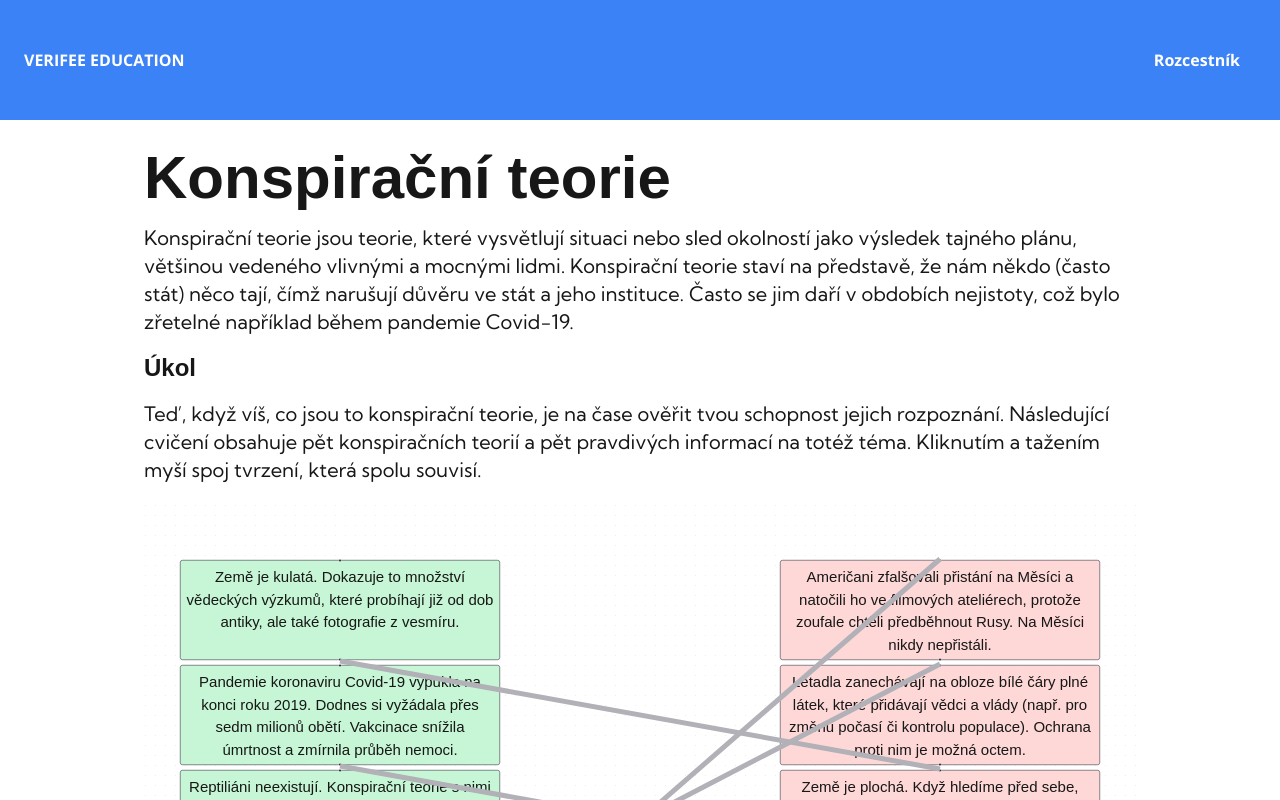
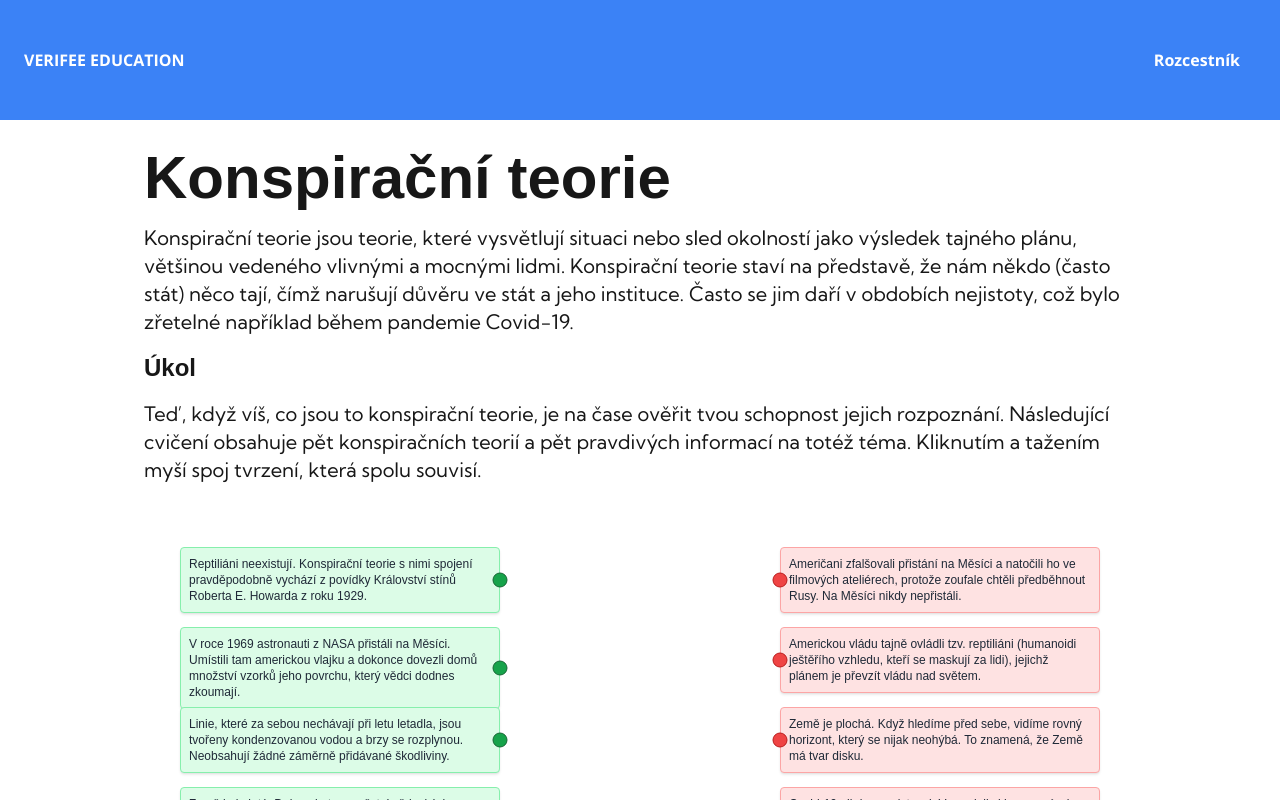
Before and after one commit to silverhardliner/verifee-edu-app, a Next.js app: page /konspiracni-teorie in a window 1280 px wide. Shown: the top 800 px of the page. Built offline with nearby package versions, Linux system fonts and the light colour scheme; a web font is replaced by a local one.

Commit message:
improved interactive window

```diff
--- a/app/data/exercises.tsx
+++ b/app/data/exercises.tsx
@@ -10,6 +10,23 @@ const exercises = {
     info: "Konspirační teorie jsou teorie, které vysvětlují situaci nebo sled okolností jako výsledek tajného plánu, většinou vedeného vlivnými a mocnými lidmi. Konspirační teorie staví na představě, že nám někdo (často stát) něco tají, čímž narušují důvěru ve stát a jeho instituce. Často se jim daří v obdobích nejistoty, což bylo zřetelné například během pandemie Covid-19.",
     task: "Teď, když víš, co jsou to konspirační teorie, je na čase ověřit tvou schopnost jejich rozpoznání. Následující cvičení obsahuje pět konspiračních teorií a pět pravdivých informací na totéž téma. Kliknutím a tažením myší spoj tvrzení, která spolu souvisí.",
     interactive: <ConnectColumns />,
+    sources: [
+      {
+        id: 1,
+        text: "Merriam-Webster Dictionary - Conspiracy Theory",
+        url: "https://www.merriam-webster.com/dictionary/conspiracy%20theory"
+      },
+      {
+        id: 2,
+        text: "Encyclopædia Britannica - Conspiracy Theory",
+        url: "https://www.britannica.com/topic/conspiracy-theory"
+      },
+      {
+        id: 3,
+        text: "European Commission - Identifying Conspiracy Theories",
+        url: "https://commission.europa.eu/strategy-and-policy/coronavirus-response/fighting-disinformation/identifying-conspiracy-theories_en"
+      },
+    ],
   },
 };
 
--- a/app/ui/konspiracni-teorie/connect-columns.tsx
+++ b/app/ui/konspiracni-teorie/connect-columns.tsx
@@ -1,12 +1,14 @@
-import React, { useState, useEffect } from "react";
+import React, { useState, useEffect, useCallback } from "react";
 import {
   ReactFlow,
   Node,
   Edge,
-  Background,
-  ReactFlowProvider,
+  addEdge,
+  Connection,
 } from "@xyflow/react";
 import "@xyflow/react/dist/style.css";
+import CustomNode from "./custom-node";
+import { truths, conspiracies } from "./truths-conspiracies";
 
 interface Item {
   text: string;
@@ -15,6 +17,8 @@ interface Item {
 
 const ConnectColumns: React.FC = () => {
   const [isClient, setIsClient] = useState(false);
+  const [nodes, setNodes] = useState<Node[]>([]);
+  const [edges, setEdges] = useState<Edge[]>([]);
 
   useEffect(() => {
     setIsClient(true);
@@ -32,130 +36,75 @@ const ConnectColumns: React.FC = () => {
     };
   }, []);
 
-  const truths = [
-    {
-      text: "V roce 1969 astronauti z NASA přistáli na Měsíci. Umístili tam americkou vlajku a dokonce dovezli domů množství vzorků jeho povrchu, který vědci dodnes zkoumají.",
-      id: 1,
-    },
-    {
-      text: "Linie, které za sebou nechávají při letu letadla, jsou tvořeny kondenzovanou vodou a brzy se rozplynou. Neobsahují žádné záměrně přidávané škodliviny.",
-      id: 2,
-    },
-    {
-      text: "Pandemie koronaviru Covid-19 vypukla na konci roku 2019. Dodnes si vyžádala přes sedm milionů obětí. Vakcinace snížila úmrtnost a zmírnila průběh nemoci.",
-      id: 3,
-    },
-    {
-      text: "Země je kulatá. Dokazuje to množství vědeckých výzkumů, které probíhají již od dob antiky, ale také fotografie z vesmíru.",
-      id: 4,
-    },
-    {
-      text: "Reptiliáni neexistují. Konspirační teorie s nimi spojení pravděpodobně vychází z povídky Království stínů Roberta E. Howarda z roku 1929.",
-      id: 5,
-    },
-  ];
-
-  const conspiracies = [
-    {
-      text: "Američani zfalšovali přistání na Měsíci a natočili ho ve filmových ateliérech, protože zoufale chtěli předběhnout Rusy. Na Měsíci nikdy nepřistáli.",
-      id: 1,
-    },
-    {
-      text: "Letadla zanechávají na obloze bílé čáry plné látek, které přidávají vědci a vlády (např. pro změnu počasí či kontrolu populace). Ochrana proti nim je možná octem.",
-      id: 2,
-    },
-    {
-      text: "Covid-19 nikdy neexistoval. Vymysleli si ho mocní, aby nám mohli pomocí vakcín implantovat sledovací čipy, které fungují pomocí 5G sítě.",
-      id: 3,
-    },
-    {
-      text: "Země je plochá. Když hledíme před sebe, vidíme rovný horizont, který se nijak neohýbá. To znamená, že Země má tvar disku.",
-      id: 4,
-    },
-    {
-      text: "Americkou vládu tajně ovládli tzv. reptiliáni (humanoidi ještěřího vzhledu, kteří se maskují za lidi), jejichž plánem je převzít vládu nad světem.",
-      id: 5,
-    },
-  ];
-
-  const shuffledTruths = truths.sort(() => Math.random() - 0.5);
-  const shuffledConspiracies = conspiracies.sort(() => Math.random() - 0.5);
-
-  const node_horizontal_padding = 10;
-
-  const commonNodeStyle = {
-    padding: 10,
-    borderRadius: 5,
-    width: "50vw",
-    height: 200,
-    fontSize: 30,
-    zIndex: 1,
+  const nodeTypes = {
+    customNode: CustomNode,
   };
 
   const createNode = (item: Item, index: number, isConspiracy: boolean) => ({
     id: `${isConspiracy ? "conspiracy" : "truth"}-${item.id}`,
-    type: "default",
-    data: { label: item.text },
+    type: "customNode",
+    data: { label: item.text, isConspiracy, id: item.id },
     position: {
       x: isConspiracy ? 1200 : 0,
-      y: index * (commonNodeStyle.height + node_horizontal_padding),
+      y: index * 160, // 200 (height) + 10 (padding)
     },
-    style: {
-      ...commonNodeStyle,
-      background: isConspiracy ? "#FED7D7" : "#C6F6D5",
-    },
-    zIndex: 1,
   });
 
-  const nodes: Node[] = [
+  useEffect(() => {
+    const shuffledTruths = truths.sort(() => Math.random() - 0.5);
+    const shuffledConspiracies = conspiracies.sort(() => Math.random() - 0.5);
+
+    const newNodes: Node[] = [
       ...shuffledTruths.map((truth, index) => createNode(truth, index, false)),
       ...shuffledConspiracies.map((conspiracy, index) =>
         createNode(conspiracy, index, true)
       ),
     ];
 
-  const edges: Edge[] = shuffledTruths.map((truth) => ({
-    id: `edge-${truth.id}`,
-    source: `truth-${truth.id}`,
-    target: `conspiracy-${truth.id}`,
-    type: "straight",
-    style: {
-      strokeWidth: 10,
-    },
-    zIndex: 1000,
-  }));
+    setNodes(newNodes);
+  }, []);
+
+  const defaultEdgeOptions = {
+    style: { strokeWidth: 3, stroke: "var(--foreground)"},  // Color of the text,
+  };
+
+  const onConnect = useCallback(
+    (params: Connection) => setEdges((eds) => addEdge({...params, ...defaultEdgeOptions}, eds)),
+    []
+  );
+
+  const isValidConnection = (connection: Edge | Connection): boolean => {
+    const sourceNode = nodes.find(node => node.id === connection.source);
+    const targetNode = nodes.find(node => node.id === connection.target);
+    return !!(sourceNode && targetNode && sourceNode.data.id === targetNode.data.id);
+  }
 
   if (!isClient) {
     return null; // or a loading indicator
   }
 
   return (
-    <div
-      style={{
-        width: "100%",
-        height: "80vh",
-        overflow: "visible",
-      }}
-    >
-      <ReactFlowProvider>
+    <div className="w-full h-[60vh] overflow-visible">
       <ReactFlow
         nodes={nodes}
         edges={edges}
+        onConnect={onConnect}
+        nodeTypes={nodeTypes}
+        defaultEdgeOptions={defaultEdgeOptions}
         fitView
         preventScrolling={false}
         zoomOnScroll={false}
         zoomOnPinch={false}
         panOnScroll={false}
         nodesDraggable={false}
-          nodesConnectable={false}
-          elementsSelectable={false}
+        nodesConnectable={true}
+        elementsSelectable={true}
         panOnDrag={false}
+        zoomOnDoubleClick={false}
         onlyRenderVisibleElements={false}
-          style={{ height: "100%" }}
+        isValidConnection={isValidConnection}
       >
-          <Background />
       </ReactFlow>
-      </ReactFlowProvider>
     </div>
   );
 };
--- /dev/null
+++ b/app/ui/konspiracni-teorie/custom-node.tsx
@@ -0,0 +1,42 @@
+import React from 'react';
+import { Handle, Position } from '@xyflow/react';
+
+function CustomNode({ data }: { data: { label: string, isConspiracy: boolean, id: string } }) {
+  const commonHandleStyle = {
+    width: "30px",
+    height: "30px",
+    borderWidth: "2px",
+    cursor: 'grab'
+  };
+
+  return (
+    <div className={`p-4 rounded-lg shadow-md w-[50vw] h-auto min-h-[100px] text-2xl
+                     ${data.isConspiracy ? 'bg-red-100 border-red-300' : 'bg-green-100 border-green-300'}
+                     border-2 cursor-default`}>
+      {data.isConspiracy ? (
+        <Handle
+          type="target"
+          position={Position.Left}
+          style={{
+            ...commonHandleStyle,
+            backgroundColor: "#ef4444",
+            borderColor: "#b91c1c",
+          }}
+        />
+      ) : (
+        <Handle
+          type="source"
+          position={Position.Right}
+          style={{
+            ...commonHandleStyle,
+            backgroundColor: "#16a34a",
+            borderColor: "#166534",
+          }}
+        />
+      )}
+      <p className="text-gray-800">{data.label}</p>
+    </div>
+  );
+}
+
+export default CustomNode;
--- /dev/null
+++ b/app/ui/konspiracni-teorie/truths-conspiracies.tsx
@@ -0,0 +1,47 @@
+const truths = [
+    {
+      text: "V roce 1969 astronauti z NASA přistáli na Měsíci. Umístili tam americkou vlajku a dokonce dovezli domů množství vzorků jeho povrchu, který vědci dodnes zkoumají.",
+      id: 1,
+    },
+    {
+      text: "Linie, které za sebou nechávají při letu letadla, jsou tvořeny kondenzovanou vodou a brzy se rozplynou. Neobsahují žádné záměrně přidávané škodliviny.",
+      id: 2,
+    },
+    {
+      text: "Pandemie koronaviru Covid-19 vypukla na konci roku 2019. Dodnes si vyžádala přes sedm milionů obětí. Vakcinace snížila úmrtnost a zmírnila průběh nemoci.",
+      id: 3,
+    },
+    {
+      text: "Země je kulatá. Dokazuje to množství vědeckých výzkumů, které probíhají již od dob antiky, ale také fotografie z vesmíru.",
+      id: 4,
+    },
+    {
+      text: "Reptiliáni neexistují. Konspirační teorie s nimi spojení pravděpodobně vychází z povídky Království stínů Roberta E. Howarda z roku 1929.",
+      id: 5,
+    },
+  ];
+
+  const conspiracies = [
+    {
+      text: "Američani zfalšovali přistání na Měsíci a natočili ho ve filmových ateliérech, protože zoufale chtěli předběhnout Rusy. Na Měsíci nikdy nepřistáli.",
+      id: 1,
+    },
+    {
+      text: "Letadla zanechávají na obloze bílé čáry plné látek, které přidávají vědci a vlády (např. pro změnu počasí či kontrolu populace). Ochrana proti nim je možná octem.",
+      id: 2,
+    },
+    {
+      text: "Covid-19 nikdy neexistoval. Vymysleli si ho mocní, aby nám mohli pomocí vakcín implantovat sledovací čipy, které fungují pomocí 5G sítě.",
+      id: 3,
+    },
+    {
+      text: "Země je plochá. Když hledíme před sebe, vidíme rovný horizont, který se nijak neohýbá. To znamená, že Země má tvar disku.",
+      id: 4,
+    },
+    {
+      text: "Americkou vládu tajně ovládli tzv. reptiliáni (humanoidi ještěřího vzhledu, kteří se maskují za lidi), jejichž plánem je převzít vládu nad světem.",
+      id: 5,
+    },
+  ];
+
+  export { truths, conspiracies };
```
Also changed, not shown: app/ui/basic-page.tsx (+46 -2 lines), app/fonts/GeistMonoVF.woff (deleted), app/fonts/GeistVF.woff (deleted). Lines whose indentation alone changed are shown as unchanged.
